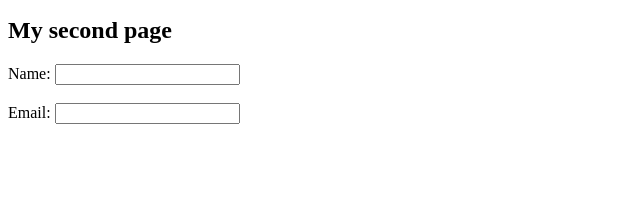
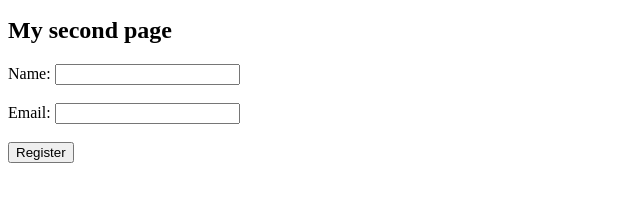
Before and after one commit to markmogere/netics, a plain HTML site: page index.html in a window 1280 px wide. Shown: the part 101-302 px from the top of the page, without its empty margins (0-640 px from the left). Drawn offline with Linux system fonts and the light colour scheme.

Commit message:
Added Registratiob Button

```diff
--- a/index.html
+++ b/index.html
@@ -15,7 +15,7 @@
             <input type="text" id="name" name="name"><br><br>
             <label for="email">Email:</label>
             <input type="email" id="email" name="email"><br><br>
-
+            <button class="register">Register</button>
         </form>
     </div>
 
```
